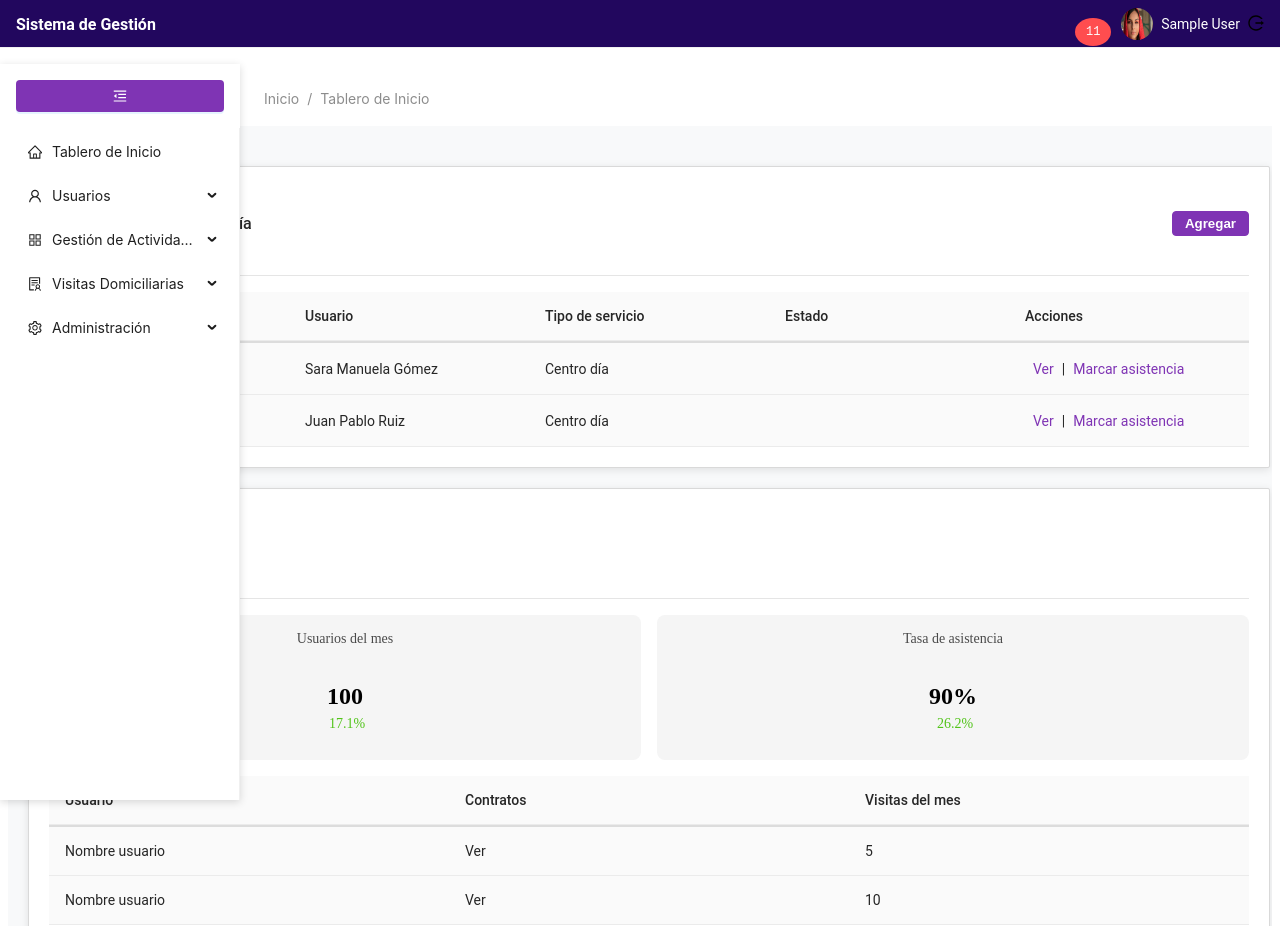
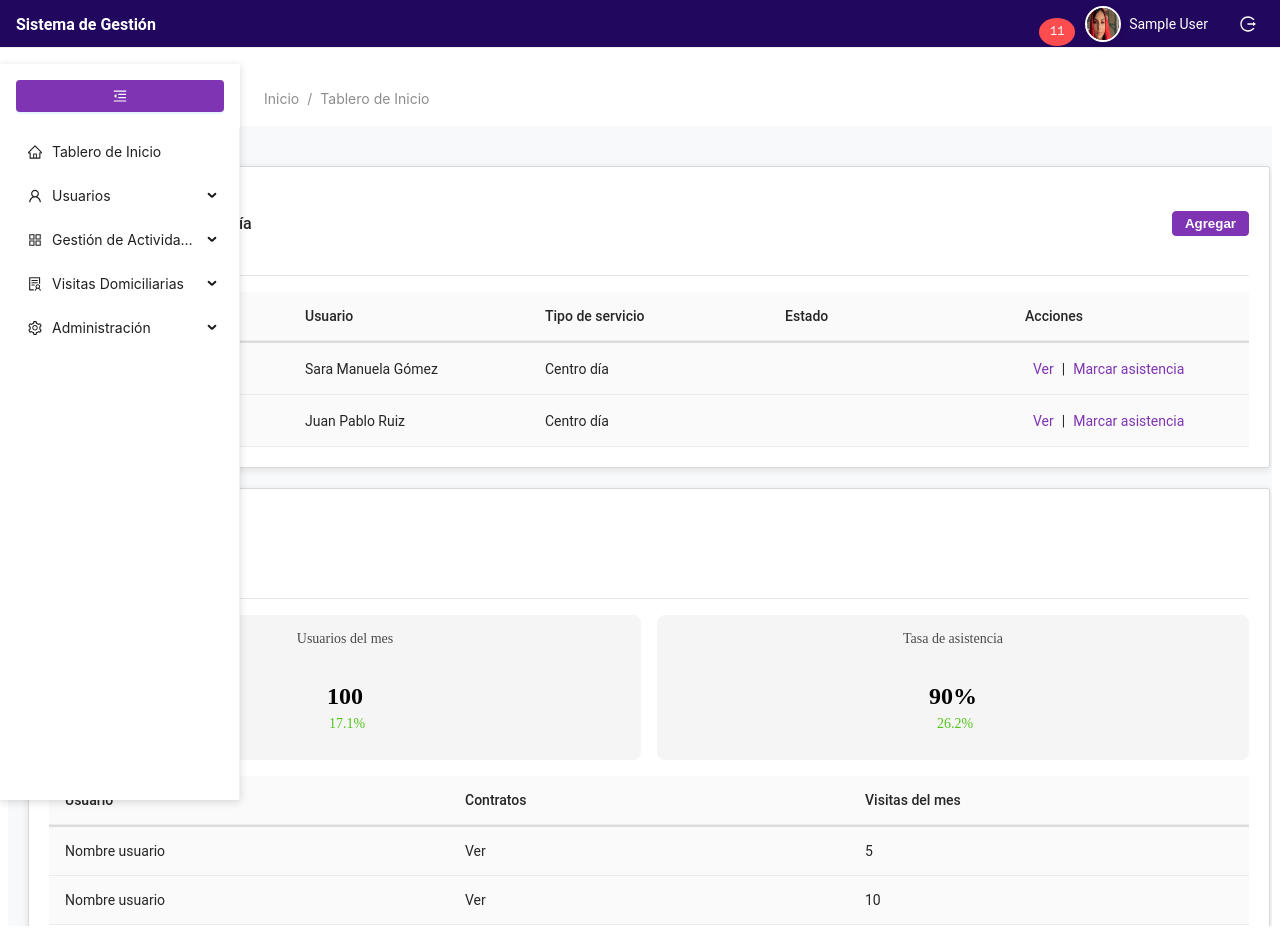
Before and after one commit to Davidvera27/CareLink, a React (Create React App) app in the folder frontend/: page /home in a window 1280 px wide. Built offline with nearby package versions, Linux system fonts and the light colour scheme; sample sign-in values are in the browser's storage.

Commit message:
Update GlobalHeader.js

```diff
--- a/frontend/src/components/GlobalHeader.js
+++ b/frontend/src/components/GlobalHeader.js
@@ -78,15 +78,13 @@ const GlobalHeader = () => {
         </div>
         <div className="toolbar">
           <div className="badge-icon">
-            <div className="badge-wrapper">
-              <span className="badge">11</span>
-            </div>
+            <span className="badge">11</span>
           </div>
           <div className="user-wrapper">
-            <img src={avatar} alt="User Avatar" />
+            <img className="avatar" src={avatar} alt="User Avatar" />
             <span className="user-name">{userName}</span>
-            <div className="logout-icon" onClick={handleLogout}>
-              <LogoutOutlined />
+            <div className="icon-wrapper" onClick={handleLogout}>
+              <LogoutOutlined className="icon" />
             </div>
           </div>
         </div>
```
